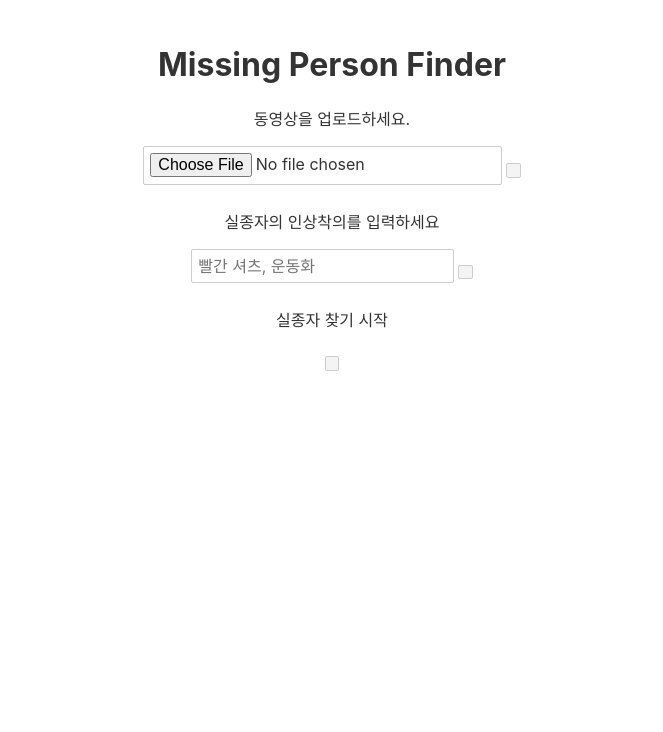
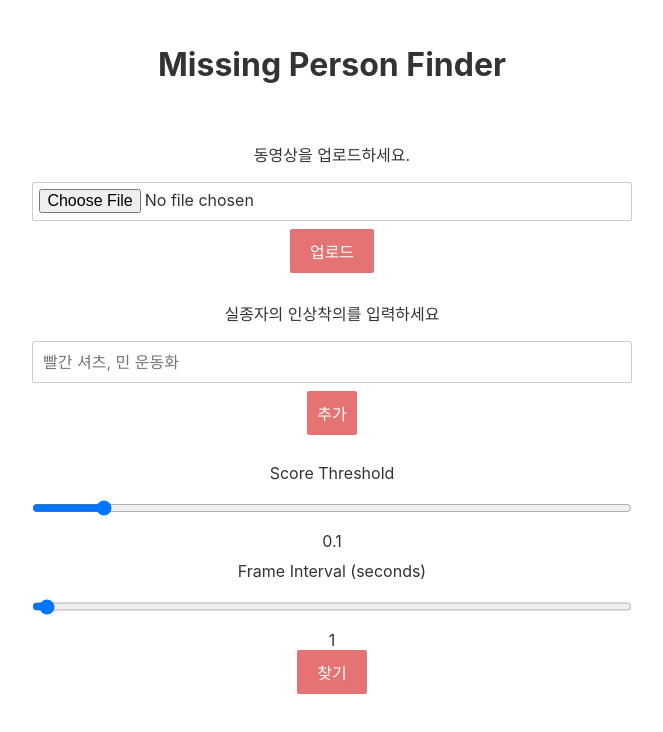
Before and after one commit to wantedPNU/wanted_frontend, a Svelte app: page / in a window 1280 px wide. Shown: the top 732 px of the page, without its empty margins (308-971 px from the left). Built offline with nearby package versions, Linux system fonts and the light colour scheme.

Commit message:
design: design main.svelte

```diff
--- a/src/main/main.svelte
+++ b/src/main/main.svelte
@@ -1,26 +1,21 @@
 <script>
-    import { onMount } from "svelte"; // 추후에 시작하자마자 실행해야할 함수를 추가해야한다면 사용할 예정
+    import { onMount } from "svelte"; // For functions that should run on mount
     import HeroBanner from "./heroBanner.svelte";
-    import downloadBlob from "../util/downloadBlob"
+    import downloadBlob from "../util/downloadBlob";
+
     let files;
     let value = '';
-
     let queryString = '';
-
-    let apiUrl="http://127.0.0.1:5000"; //backend port : 5000
-
-    function getThreshold(){
-        return 0.1;
-    }
+    let scoreThreshold = 0.1;
+    let frameInterval = 1;
+    let apiUrl = "http://127.0.0.1:5000"; // Backend port: 5000
 
     function handleUpload() {
         if (files && files.length > 0) {
-
-            const formData = new FormData(); //form data라는게 있길래 넣어봄.
+            const formData = new FormData();
             formData.append('text', value);
             formData.append('dataFile', files[0]);
 
-            // let url = `${apiUrl}/proc?&threshold=${getThreshold()}`;
             let url = `${apiUrl}/query`;
 
             fetch(url, {
@@ -34,33 +29,31 @@
             .catch((error) => {
                 console.error('Error:', error);
             });
-
         } else {
             alert("no file selected");
             console.error('No file selected.');
         }
-
     }
 
-    async function handleAddQuery(queryString){
+    async function handleAddQuery(queryString) {
         let url = `${apiUrl}/query`;
         const res = await fetch(url, {
             method: 'POST',
             headers: {
                 "Content-Type": "application/json",
             },
-			body: queryString,
-            mode : 'no-cors',
-		})
+            body: JSON.stringify({ query: queryString }),
+            mode: 'no-cors',
+        });
     }
 
-    async function handleStartSearch(){
+    async function handleStartSearch() {
         console.log("search start");
         let url = `${apiUrl}/inference`;
-        const req = new Request(url,{
+        const req = new Request(url, {
             method: 'GET',
         });
-        const response = await fetch(req)
+        const response = await fetch(req);
         const blob = await response.blob();
         console.log(blob.type);
         downloadBlob(blob, "result");
@@ -68,40 +61,90 @@
 
     const strAsset = {
         uploadVideo: "동영상을 업로드하세요.",
-        enterQuery:"실종자의 인상착의를 입력하세요",
-        startSearch:"실종자 찾기 시작"
+        enterQuery: "실종자의 인상착의를 입력하세요",
+        startSearch: "찾기"
     };
-
-
 </script>
 
 <HeroBanner />
 
+<div class="container">
     <div class="upload-video">
         <p>{strAsset.uploadVideo}</p>
         <input id="fileUpload" type="file" bind:files>
-    <button
-        class="video-upload-button"
-        on:click={handleUpload}>
-    </button>
+        <button on:click={handleUpload}>업로드</button>
     </div>
 
     <div class="input-query">
         <p>{strAsset.enterQuery}</p>
-    <input bind:value={queryString} placeholder="빨간 셔츠, 운동화" />
-    <button
-        class="query-input-button"
-        on:click={handleAddQuery(queryString)}>
-    </button>
+        <input id="queryInput" bind:value={queryString} placeholder="빨간 셔츠, 민 운동화" />
+        <button on:click={() => handleAddQuery(queryString)}>추가</button>
     </div>
-<!-- <form on:submit|preventDefault={handleSubmit}>
-    <input type="text" bind:value={queryString} placeholder="쿼리 입력" required />
-    <button type="submit">저장</button>
-</form> -->
-<div class="start-search">
-    <p>{strAsset.startSearch}</p>
-    <button
-        class="start-search-button"
-        on:click={handleStartSearch}>
-    </button>
+
+    <div class="controls">
+        <label for="scoreThreshold">Score Threshold</label>
+        <input id="scoreThreshold" type="range" min="0" max="1" step="0.1" bind:value={scoreThreshold} />
+        <span>{scoreThreshold}</span>
+
+        <label for="frameInterval">Frame Interval (seconds)</label>
+        <input id="frameInterval" type="range" min="1" max="5" step="1" bind:value={frameInterval} />
+        <span>{frameInterval}</span>
+
+        <button on:click={handleStartSearch}>{strAsset.startSearch}</button>
     </div>
+</div>
+
+<style>
+    .container {
+        max-width: 600px;
+        margin: 0 auto;
+        padding: 20px;
+    }
+
+    .upload-video,
+    .input-query,
+    .controls {
+        margin-bottom: 20px;
+    }
+
+    .input-query input {
+        width: 100%;
+        padding: 10px;
+        font-size: 16px;
+        box-sizing: border-box;
+    }
+
+    .input-query button {
+        padding: 10px;
+        font-size: 16px;
+    }
+
+    button {
+        background-color: #e57373;
+        color: white;
+        border: none;
+        padding: 10px 20px;
+        cursor: pointer;
+    }
+
+    button:hover {
+        background-color: #d32f2f;
+    }
+
+    input[type="file"],
+    input[type="range"] {
+        display: block;
+        width: 100%;
+        margin-top: 10px;
+    }
+
+    label {
+        display: block;
+        margin-top: 10px;
+    }
+
+    span {
+        display: block;
+        margin-top: 5px;
+    }
+</style>
```
Lines whose indentation alone changed are shown as unchanged.
